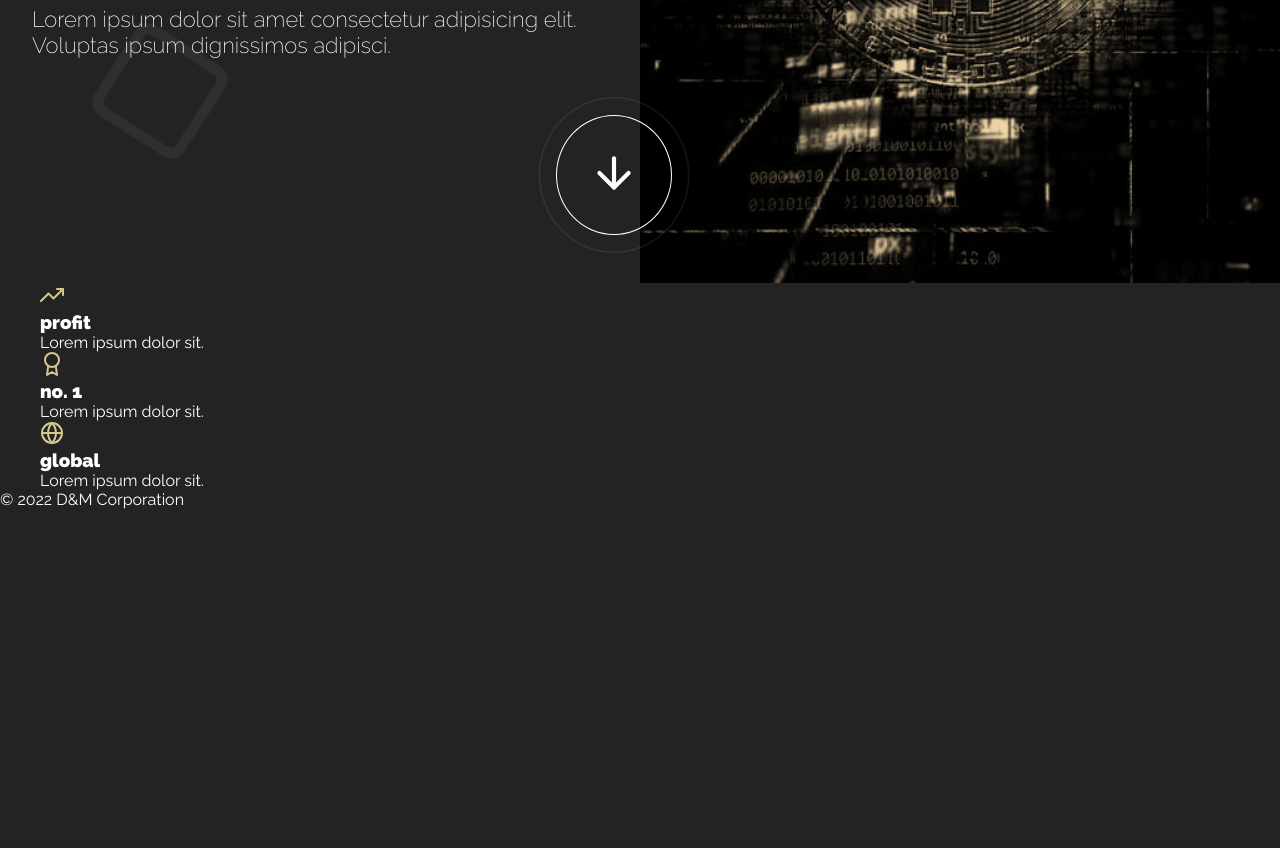
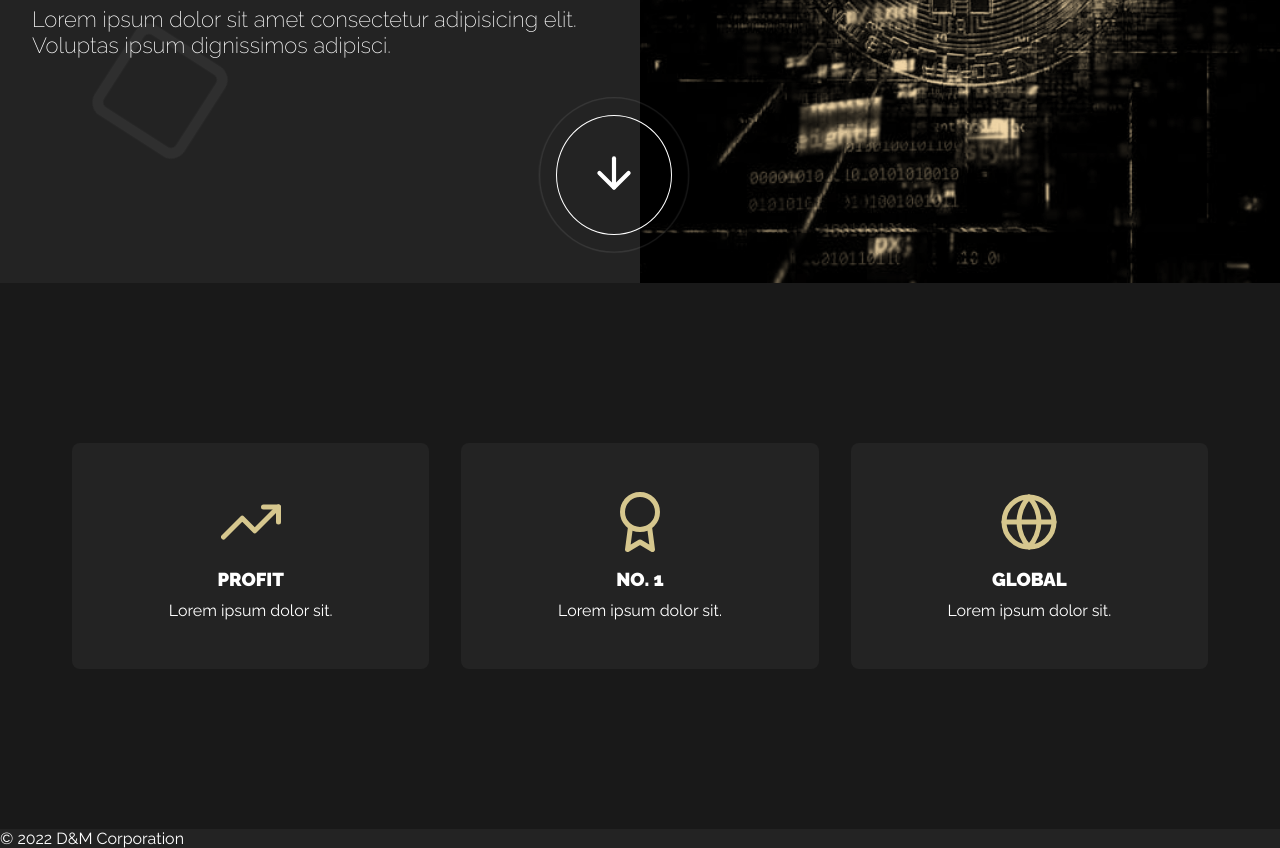
Before and after one commit to sldata/Diamonds-Gold-Money-Website, a website: page index.html in a window 1280 px wide. Shown: the part 517-1365 px from the top of the page. Before the commit the page ends 1026 px from the top, so only its background shows below. Drawn offline with Linux system fonts and the light colour scheme.

Commit message:
stylized card section

```diff
--- a/src/sass/_medium.scss
+++ b/src/sass/_medium.scss
@@ -1,3 +1,22 @@
-@media (min-width: 992px){
-
+@media (min-width: 768px) {
+	.cards {
+		&__box{
+            padding: 10em 2em;
+        }
+		&__card {
+			display: grid;
+			&-one {
+				grid-row: 1/2;
+				grid-column: 1/4;
+			}
+			&-two {
+				grid-row: 1/2;
+				grid-column: 4/7;
+			}
+			&-three {
+				grid-row: 1/2;
+				grid-column: 7/10;
+			}
+		}
+	}
 }
--- a/src/sass/_small.scss
+++ b/src/sass/_small.scss
@@ -1,3 +1,3 @@
-@media (min-width: 992px){
+@media (min-width: 576px){
 
 }
--- a/src/sass/style.scss
+++ b/src/sass/style.scss
@@ -1,7 +1,5 @@
 @use './colors';
 @use './animations';
-
-
 
 *,
 *::before,
@@ -22,7 +20,6 @@ body {
 
 	color: colors.$white;
 	background-color: colors.$dark;
-
 }
 
 h1.company-name {
@@ -117,7 +114,6 @@ h1.company-name {
 }
 
 .nav {
-
 	&-mobile {
 		position: absolute;
 		top: 0;
@@ -132,7 +128,6 @@ h1.company-name {
 		transition: transform 0.3s;
 		transform: translateX(-102%);
 		z-index: 10;
-
 
 		&__active {
 			transform: translateX(0);
@@ -151,15 +146,78 @@ h1.company-name {
 		color: colors.$darker;
 		text-transform: uppercase;
 		text-decoration: none;
-		transition: color .3s;
-		&:hover{
+		transition: color 0.3s;
+		&:hover {
 			color: colors.$gold;
 		}
-
-
 	}
 }
 
+//  main
+// cards
+.cards {
+	background-color: colors.$darker;
+	overflow: hidden;
+	&__box {
+		display: grid;
+		grid-template-columns: repeat(9, 1fr);
+		gap: 2em;
+		padding: 6em 2em;
+	}
+	&__card {
+		position: relative;
+		display: grid;
+		justify-items: center;
+		padding: 3em;
+		text-align: center;
+		border: 1px solid transparent;
+		border-radius: 8px;
+		background-color: colors.$dark;
+		transition: background-color 0.3s, border 0.3s;
+		z-index: 5;
+		&:hover {
+			background-color: colors.$darker;
+			border: 1px solid colors.$gold;
+			z-index: 1;
+		}
+		&::before {
+			position: absolute;
+			content: '';
+			width: 100%;
+			height: 100%;
+			border: 1px solid colors.$gold;
+			border-radius: 8px;
+			opacity: 0;
+		}
+		&:hover::before{
+			animation: pulse 1s;
+		}
+		img{
+			margin-bottom: 1em;
+			width: 60px;
+		}
+		h3{
+			margin-bottom: 0.6em;
+			text-transform: uppercase;
+		}
+
+		&-one{
+			grid-row: 1/2;
+			grid-column: 1/-1;
+
+		}
+		&-two{
+			grid-row: 2/3;
+			grid-column: 1/-1;
+
+		}
+		&-three{
+			grid-row: 3/4;
+			grid-column: 1/-1;
+
+		}
+	}
+}
 
 @import './small';
 @import './medium';
```
Also changed, not shown: dist/css/style.min.css, 1 other file.
